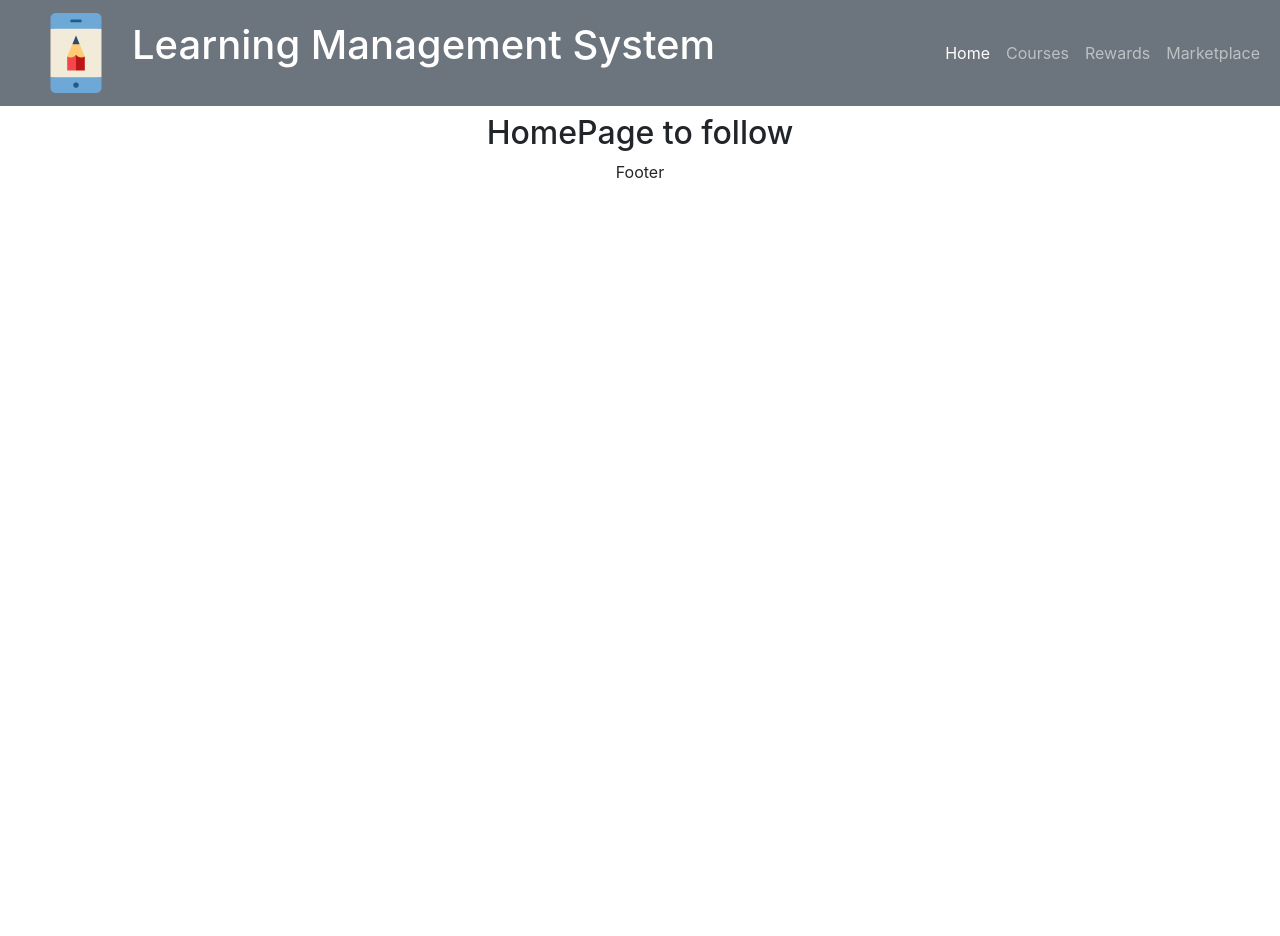
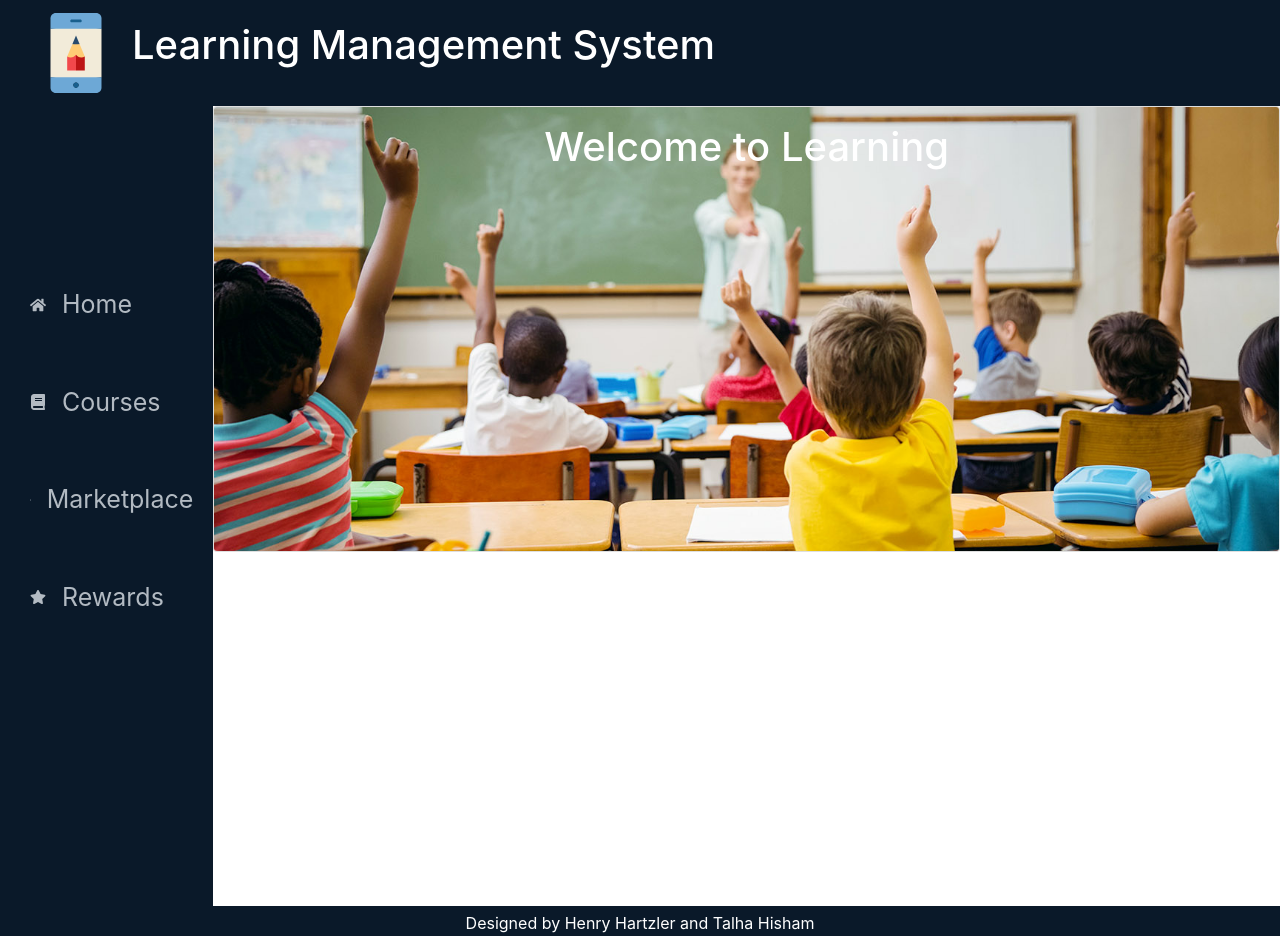
Before and after one commit to henry-hartzler/lms-react-project, a React (Create React App) app: page / in a window 1280 px wide. Before the commit the page ends 800 px from the top, so only its background shows below. Built offline with nearby package versions, Linux system fonts and the light colour scheme.

Commit message:
added sidebar and footer

```diff
--- a/package.json
+++ b/package.json
@@ -13,6 +13,7 @@
     "formik": "^2.2.9",
     "react": "^18.2.0",
     "react-dom": "^18.2.0",
+    "react-icons": "^4.6.0",
     "react-redux": "^8.0.4",
     "react-router-dom": "^6.4.2",
     "react-scripts": "^5.0.1",
--- a/src/App.js
+++ b/src/App.js
@@ -5,18 +5,27 @@ import MarketPlace from './pages/MarketPlace';
 import CoursesPage from './pages/CoursesPage';
 import RewardStudents from './pages/RewardStudents';
 import { Route, Routes } from 'react-router-dom';
+import Sidebar from './components/Sidebar';
 import './App.css';
+import {Row, Col} from 'reactstrap';
 
 function App() {
   return (
     <div className="App">
       <Header />
+      <Row noGutters>
+        <Col sm="2">
+          <Sidebar />
+        </Col>
+        <Col>
           <Routes>
             <Route path='/' element={<HomePage />} />
             <Route path='courses' element={<CoursesPage />} />
             <Route path='marketplace' element={<MarketPlace />} />
             <Route path='rewards' element={<RewardStudents />} />
           </Routes>
+        </Col>
+      </Row>
       <Footer />
     </div>
   );
--- a/src/components/Footer.jsx
+++ b/src/components/Footer.jsx
@@ -1,8 +1,10 @@
+import styles from "./components.module.css"
+
 const Footer = () => {
     return (
-        <>
-        Footer
-        </>
+        <div className={styles.footer}>
+        Designed by Henry Hartzler and Talha Hisham
+        </div>
       );
 }
 
--- a/src/components/Header.jsx
+++ b/src/components/Header.jsx
@@ -1,21 +1,15 @@
-import { useState } from 'react';
 import {
   Navbar,
-  NavbarBrand,
-  Collapse,
-  NavbarToggler,
-  Nav,
-  NavItem
+  NavbarBrand
 } from "reactstrap";
-import { NavLink } from "react-router-dom";
 import education from '../app/assets/img/learning-svgrepo-com.svg';
+import styles from "./components.module.css"
 
 const Header = () => {
-  const [menuOpen, setMenuOpen] = useState(false);
 
   return (
     <Navbar
-         className="mb-2" color="secondary" dark sticky='top' expand='md'
+         className={styles.header} dark sticky='top' expand='md'
      >
       <NavbarBrand className='ms-4' href="/">
           <img
@@ -29,31 +23,6 @@ const Header = () => {
           />
           <h1 className='mt-2 px-5'>Learning Management System</h1>
       </NavbarBrand>
-      <NavbarToggler onClick={() => setMenuOpen(!menuOpen)} />
-        <Collapse isOpen={menuOpen} navbar>
-          <Nav className='ms-auto' navbar>
-          <NavItem>
-              <NavLink className='nav-link' to='/' end>
-                Home
-              </NavLink>
-            </NavItem>
-            <NavItem>
-              <NavLink className='nav-link' to='courses'>
-                Courses
-              </NavLink>
-            </NavItem>
-            <NavItem>
-              <NavLink className='nav-link' to='rewards'>
-                Rewards
-              </NavLink>
-            </NavItem>
-            <NavItem>
-              <NavLink className='nav-link' to='marketplace'>
-                Marketplace
-              </NavLink>
-            </NavItem>
-          </Nav>
-        </Collapse>
     </Navbar>
   );
 }
--- /dev/null
+++ b/src/components/Sidebar.jsx
@@ -0,0 +1,26 @@
+import styles from "./components.module.css"
+import { NavLink } from "react-router-dom";
+import { FaHome, FaBook, FaShoppingBag, FaStar } from 'react-icons/fa';
+
+export default function Sidebar() {
+  return (
+    <div className={styles.sidebar}>
+        <NavLink key="0" className={styles.sideitem} to="/">
+            <FaHome />
+            <span className={styles.linkText}>Home</span>
+        </NavLink>
+        <NavLink key="1" className={styles.sideitem} to="courses">
+            <FaBook />
+            <span className={styles.linkText}>Courses</span>
+        </NavLink>
+        <NavLink key="2" className={styles.sideitem} to="marketplace">
+            <FaShoppingBag />
+            <span className={styles.linkText}>Marketplace</span>
+        </NavLink>
+        <NavLink key="3" className={styles.sideitem} to="rewards">
+            <FaStar />
+            <span className={styles.linkText}>Rewards</span>
+        </NavLink>
+    </div>
+  )
+}
--- /dev/null
+++ b/src/components/components.module.css
@@ -0,0 +1,36 @@
+.sidebar {
+    transition: width 0.3s ease-in-out;
+    height: 100vh;
+    background-color: rgb(10,25,41);
+    padding-top: 150px;
+    padding-left: 10px;
+    position: sticky;
+    top: 0;
+}
+.sideitem {
+    display: flex;
+    align-items: center;
+    padding: 30px 20px;
+    cursor: pointer;
+    color: #B2BAC2;
+    text-decoration: none;
+    overflow: hidden;
+}
+.linkText {
+    padding-left: 16px;
+    font-size: 25px;
+}
+
+.sideitem:hover {
+    background-color: #244f7d1c;
+
+}
+.header {
+    background-color: rgb(10,25,41);
+}
+.footer {
+    height: 30px;
+    color: white;
+    background-color: rgb(10,25,41);
+    padding: 5px;
+}
--- a/src/pages/HomePage.jsx
+++ b/src/pages/HomePage.jsx
@@ -1,10 +1,21 @@
-import { Container } from "reactstrap";
-
+import {  Card, CardImgOverlay, CardImg, CardTitle } from "reactstrap";
+import learning from '../app/assets/img/article-learningstyles-banner.jpg'
 const HomePage = () => {
     return (
-        <Container>
-          <h2>HomePage to follow</h2>
-        </Container>
+          <div>
+            <Card inverse>
+              <CardImg
+                alt="Card image cap"
+                src={learning}
+                width="100%"
+              />
+              <CardImgOverlay>
+                <CardTitle tag="h1">
+                  Welcome to Learning
+                </CardTitle>
+              </CardImgOverlay>
+            </Card>
+          </div>
       );
 }
 
```
Also changed, not shown: src/app/assets/img/article-learningstyles-banner.jpg (added), 1 other file (tests, documents, lock files or other folders). Lines whose indentation alone changed are shown as unchanged.
